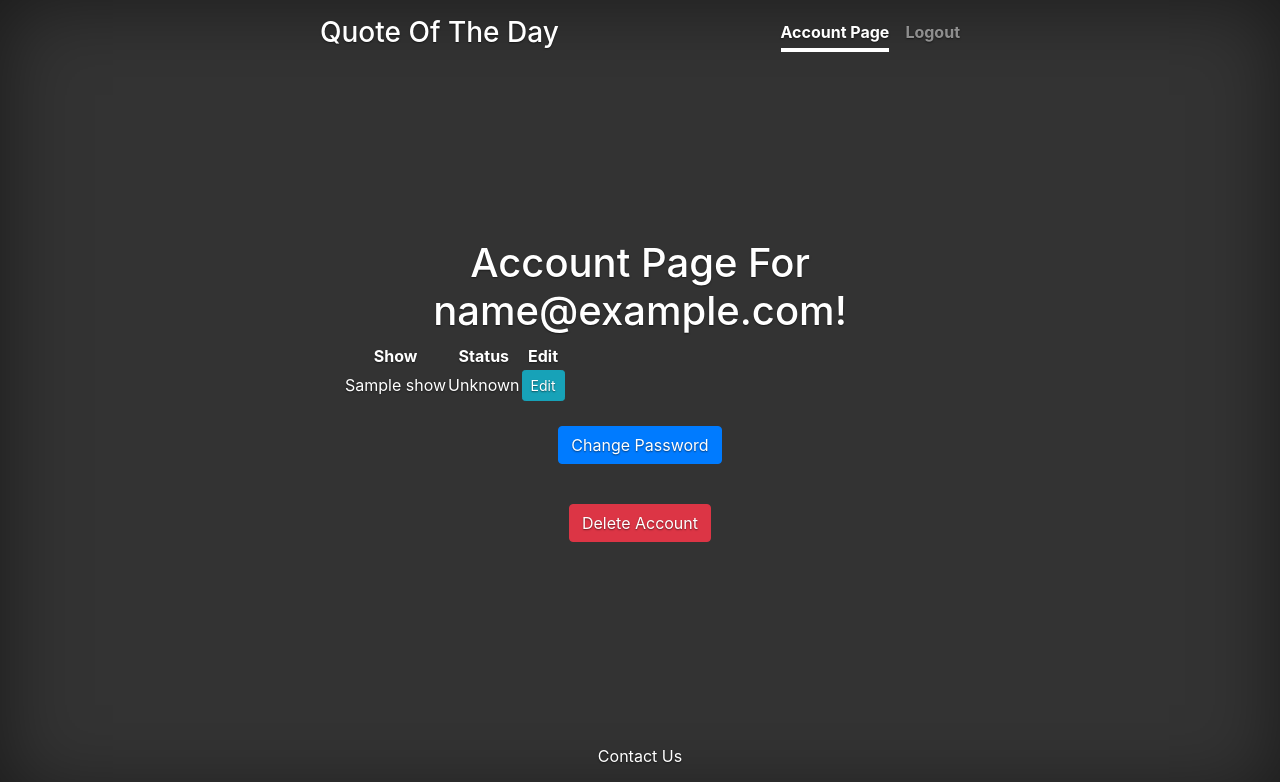
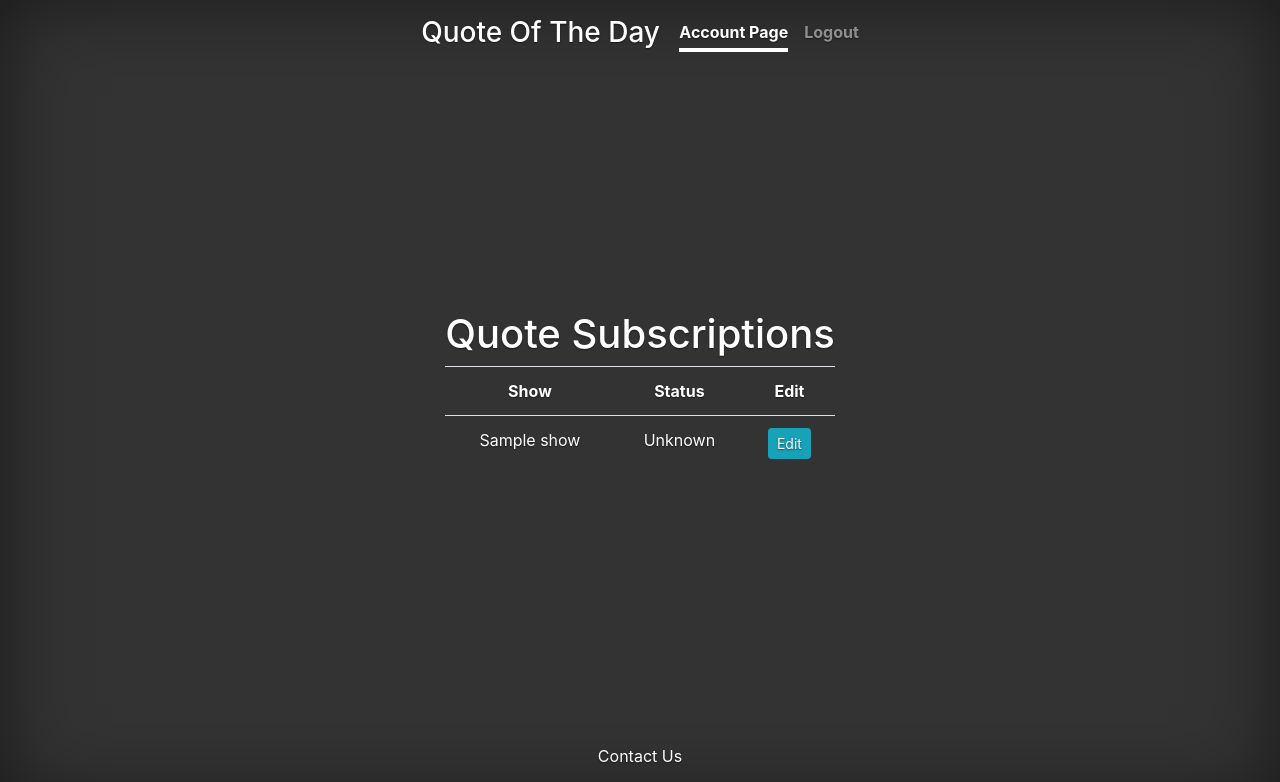
Before and after one commit to jmhubbard/quote_of_the_day_custom_user, a Django app: page /subscriptions/ in a window 1280 px wide. Shown: the top 782 px of the page. Run offline with Django 3.2, Linux system fonts and the light colour scheme; a user stored in the database is signed in; tables that the repository leaves empty hold one stand-in row (values such as "Sample post"); some libraries are stand-ins or nearby versions.

Commit message:
change account page template to quote subscriptions

```diff
--- a/subscriptions/templates/subscriptions/subform.html
+++ b/subscriptions/templates/subscriptions/subform.html
@@ -15,9 +15,9 @@
 
 {% block content %}
 
-<h1>Account Page For {{ user }}!</h1>
+<h1>Quote Subscriptions</h1>
 <div class="form-group">
-    <table>
+    <table class= "table">
         <th>Show</th>
         <th>Status</th>
         <th>Edit</th>
@@ -30,10 +30,6 @@
         {% endfor %}
 
     </table>
-    <br>
-    <p><a href ="{% url 'password_change' %}" class="btn btn-primary btn-md">Change Password</a></p>
-    <br>
-    <p><a href ="{% url 'delete_account' user.id %}" class="btn btn-danger">Delete Account</a></p>
 </div>
 
 {% endblock %}
```
